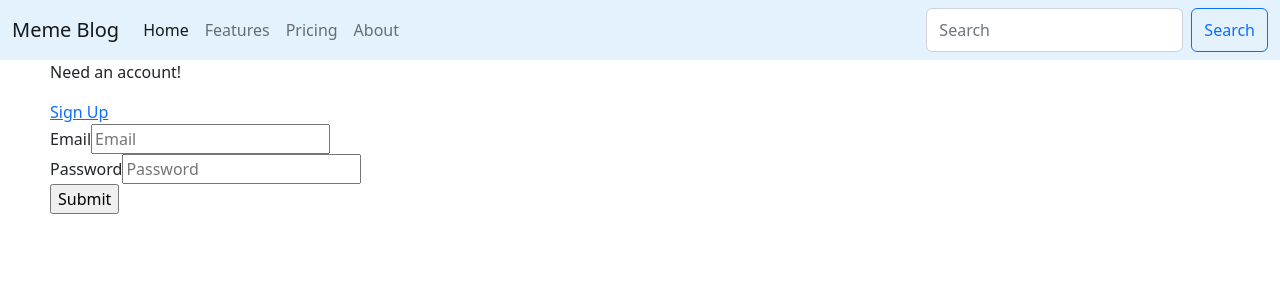
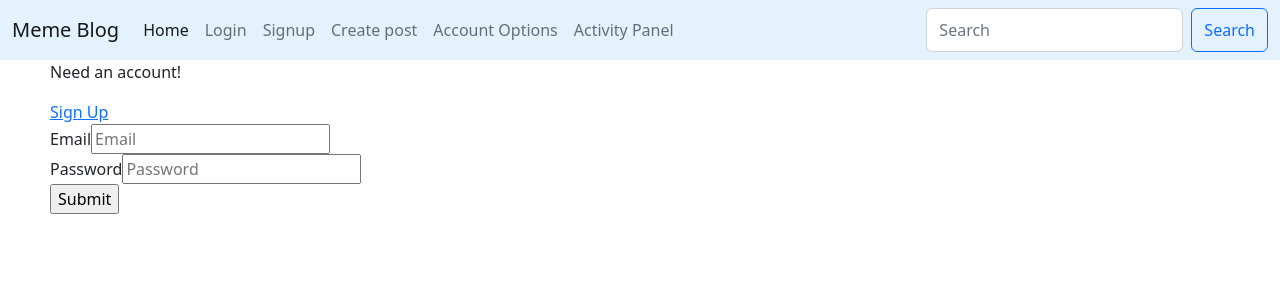
Before and after one commit to LucMuhizi/nextjs-blog-with-auth, a Next.js app: page /create in a window 1280 px wide. Shown: the top 300 px of the page. Built offline with nearby package versions, Linux system fonts and the light colour scheme; no server answers.

Commit message:
single post style  | changed header links  --starters

```diff
--- a/src/components/Header.tsx
+++ b/src/components/Header.tsx
@@ -1,3 +1,4 @@
+import Link from "next/link";
 import React from "react";
 
 const Header = () => {
@@ -8,9 +9,9 @@ const Header = () => {
         style={{ backgroundColor: "#e3f2fd" }}
       >
         <div className="container-fluid">
-          <a className="navbar-brand" href="#">
+          <Link className="navbar-brand" href="/">
             Meme Blog
-          </a>
+          </Link>
           <button
             className="navbar-toggler collapsed"
             type="button"
@@ -25,24 +26,34 @@ const Header = () => {
           <div className="navbar-collapse collapse" id="navbarColor03">
             <ul className="navbar-nav me-auto mb-2 mb-lg-0">
               <li className="nav-item">
-                <a className="nav-link active" aria-current="page" href="#">
+                <Link className="nav-link active" aria-current="page" href="/">
                   Home
-                </a>
+                </Link>
               </li>
               <li className="nav-item">
-                <a className="nav-link" href="#">
-                  Features
-                </a>
+                <Link className="nav-link" href="/login">
+                  Login
+                </Link>
               </li>
               <li className="nav-item">
-                <a className="nav-link" href="#">
-                  Pricing
-                </a>
+                <Link className="nav-link" href="/signup">
+                  Signup
+                </Link>
               </li>
               <li className="nav-item">
-                <a className="nav-link" href="#">
-                  About
-                </a>
+                <Link className="nav-link" href="/create">
+                  Create post
+                </Link>
+              </li>
+              <li className="nav-item">
+                <Link className="nav-link" href="/">
+                  Account Options
+                </Link>
+              </li>
+              <li className="nav-item">
+                <Link className="nav-link" href="/panel">
+                  Activity Panel
+                </Link>
               </li>
             </ul>
             <form className="d-flex">
--- a/src/components/buttonCancelSave/ButtonCancelSave.tsx
+++ b/src/components/buttonCancelSave/ButtonCancelSave.tsx
@@ -24,8 +24,12 @@ const ButtonCancelSave = () => {
 
   return (
     <>
-      <button onClick={redirectHome}>Cancel</button>
-      <button onClick={onClickHandler}>Save</button>
+      <button className="btn btn-outline-secondary" onClick={redirectHome}>
+        Cancel
+      </button>
+      <button className="btn btn-outline-success" onClick={onClickHandler}>
+        Save
+      </button>
     </>
   );
 };
```
Also changed, not shown: src/components/displayPost/DisplayPost.tsx (+14 -12 lines).
